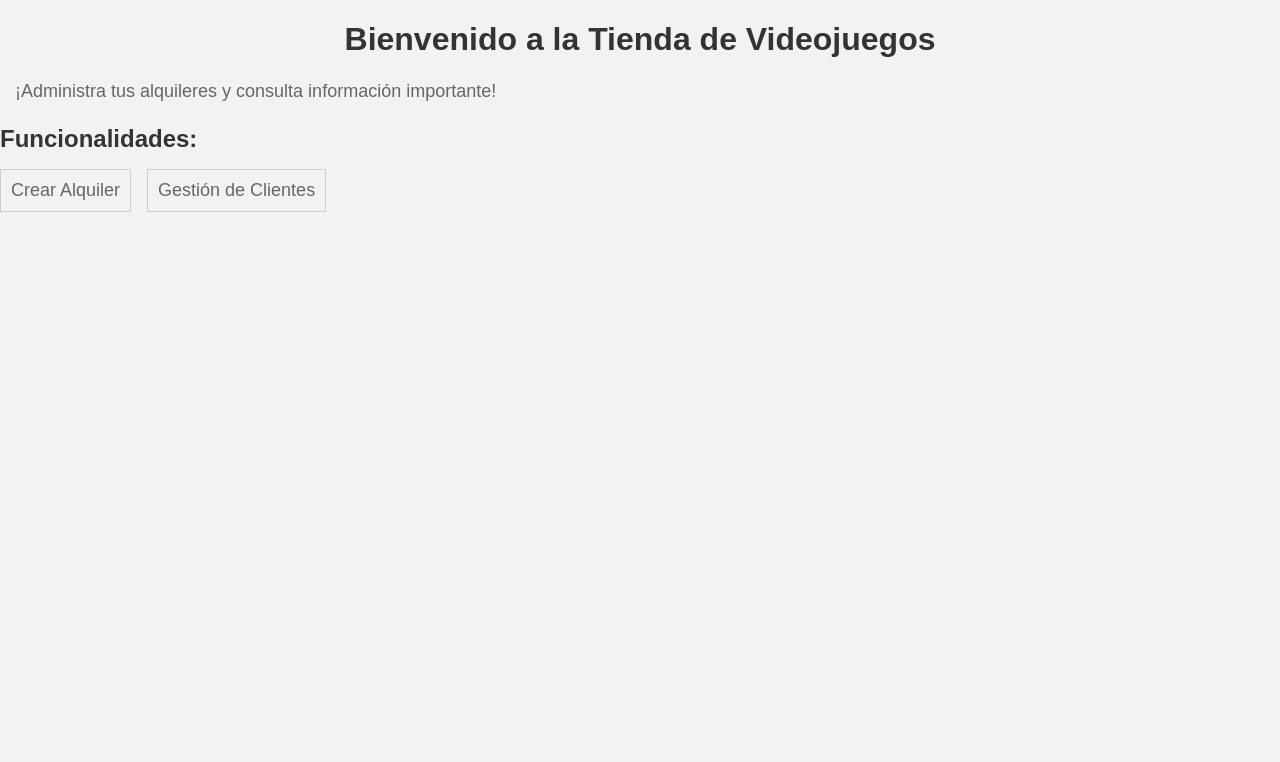
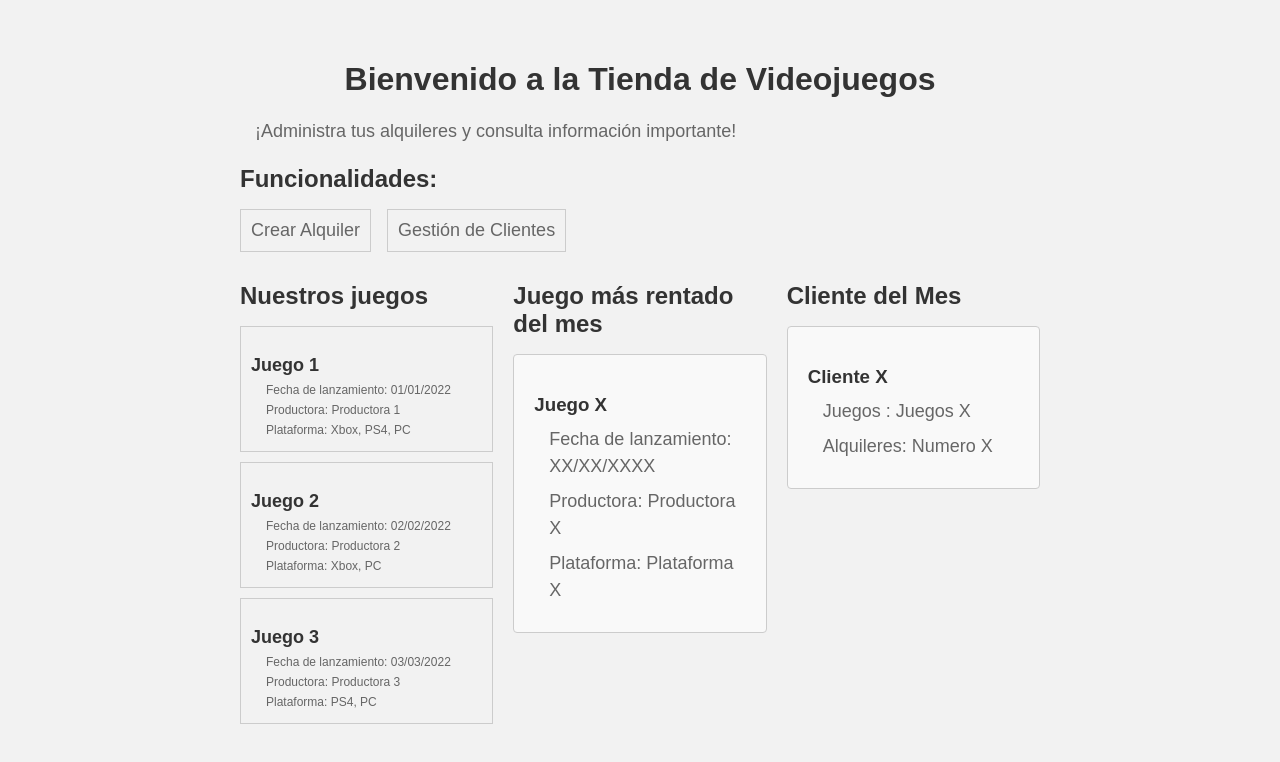
Before and after one commit to Jorgesalazara/Reto-Sophos, a React (Create React App) app: page / in a window 1280 px wide. Shown: the top 762 px of the page. Built offline with nearby package versions, Linux system fonts and the light colour scheme.

Commit message:
Juego-Cliente del mes

```diff
--- a/src/Alquileres/App.js
+++ b/src/Alquileres/App.js
@@ -67,7 +67,8 @@ const AlquileresPage = () => {
         />
 
         <input
-          type="date"
+          type="text"
+          onFocus={(e) => (e.target.type = "date")}
           name="fechaAlquiler"
           value={nuevoAlquiler.fechaAlquiler}
           onChange={handleInputChange}
@@ -75,7 +76,8 @@ const AlquileresPage = () => {
         />
 
         <input
-          type="date"
+          type="text"
+          onFocus={(e) => (e.target.type = "date")}
           name="fechaVencimiento"
           value={nuevoAlquiler.fechaVencimiento}
           onChange={handleInputChange}
--- a/src/Home/Home.css
+++ b/src/Home/Home.css
@@ -6,10 +6,11 @@ body {
   padding: 0;
 }
 
-  .container {
+.container1 {
   max-width: 800px;
   margin: 0 auto;
   padding: 40px;
+  overflow: hidden;
 }
 
 h1 {
@@ -17,8 +18,9 @@ body {
   font-weight: bold;
   margin-bottom: 20px;
   color: #333;
+  word-wrap: break-word;
+  max-width: 100%;
 }
-
 p {
   font-size: 18px;
   line-height: 1.5;
@@ -54,3 +56,62 @@ body {
 nav a:hover {
   color: #333;
 }
+
+.games-container {
+  display: flex;
+  flex-wrap: wrap;
+  justify-content: space-between;
+}
+
+.games-list {
+  flex: 1 1 30%;
+  margin-right: 20px;
+}
+
+.rented-game {
+  flex:1 1 30%;
+  margin-right: 20px;
+
+}
+
+.card {
+  padding: 20px;
+  background-color: #f9f9f9;
+  border: 1px solid #ccc;
+  border-radius: 4px;
+}
+
+.card h3 {
+  margin-bottom: 10px;
+  color: #333;
+}
+
+.card p {
+  margin-bottom: 8px;
+  color: #666;
+}
+
+.games-list ul {
+  list-style: none;
+  padding: 0;
+}
+
+.games-list li {
+  margin-top: 0;
+  margin-bottom: 10px;
+}
+
+.games-list h3 {
+  font-size: 18px;
+  margin-bottom: 5px;
+}
+
+.games-list p {
+  font-size: 12px;
+  margin-bottom: 2px;
+}
+
+.ClienteMes {
+  flex: 1 1 30%;
+  ;
+}
--- a/src/Home/Home.js
+++ b/src/Home/Home.js
@@ -3,8 +3,30 @@ import { Link } from 'react-router-dom';
 import './Home.css';
 
 const Home = () => {
+  // Datos de ejemplo de los juegos
+  const juegos = [
+    {
+      nombre: 'Juego 1',
+      fechaLanzamiento: '01/01/2022',
+      productora: 'Productora 1',
+      plataforma: 'Xbox, PS4, PC',
+    },
+    {
+      nombre: 'Juego 2',
+      fechaLanzamiento: '02/02/2022',
+      productora: 'Productora 2',
+      plataforma: 'Xbox, PC'
+    },
+    {
+      nombre: 'Juego 3',
+      fechaLanzamiento: '03/03/2022',
+      productora: 'Productora 3',
+      plataforma: 'PS4, PC'
+    },
+  ];
+
   return (
-    <div>
+    <div className="container1">
       <h1>Bienvenido a la Tienda de Videojuegos</h1>
       <p>¡Administra tus alquileres y consulta información importante!</p>
       <h2>Funcionalidades:</h2>
@@ -18,6 +40,39 @@ const Home = () => {
           </li>
         </ul>
       </nav>
+
+      <div className="games-container">
+        <div className="games-list">
+          <h2>Nuestros juegos</h2>
+          <ul>
+            {juegos.map((juego, index) => (
+              <li key={index}>
+                <h3>{juego.nombre}</h3>
+                <p>Fecha de lanzamiento: {juego.fechaLanzamiento}</p>
+                <p>Productora: {juego.productora}</p>
+                <p>Plataforma: {juego.plataforma}</p>
+              </li>
+            ))}
+          </ul>
+        </div>
+        <div className="rented-game">
+          <h2>Juego más rentado del mes</h2>
+          <div className="card">
+            <h3>Juego X</h3>
+            <p>Fecha de lanzamiento: XX/XX/XXXX</p>
+            <p>Productora: Productora X</p>
+            <p>Plataforma: Plataforma X</p>
+          </div>
+        </div>
+        <div className="ClienteMes">
+          <h2>Cliente del Mes</h2>
+          <div className="card">
+            <h3>Cliente X</h3>
+            <p>Juegos : Juegos X</p>
+            <p>Alquileres: Numero X</p>
+          </div>
+        </div>
+      </div>
     </div>
   );
 };
```
Lines whose indentation alone changed are shown as unchanged.
